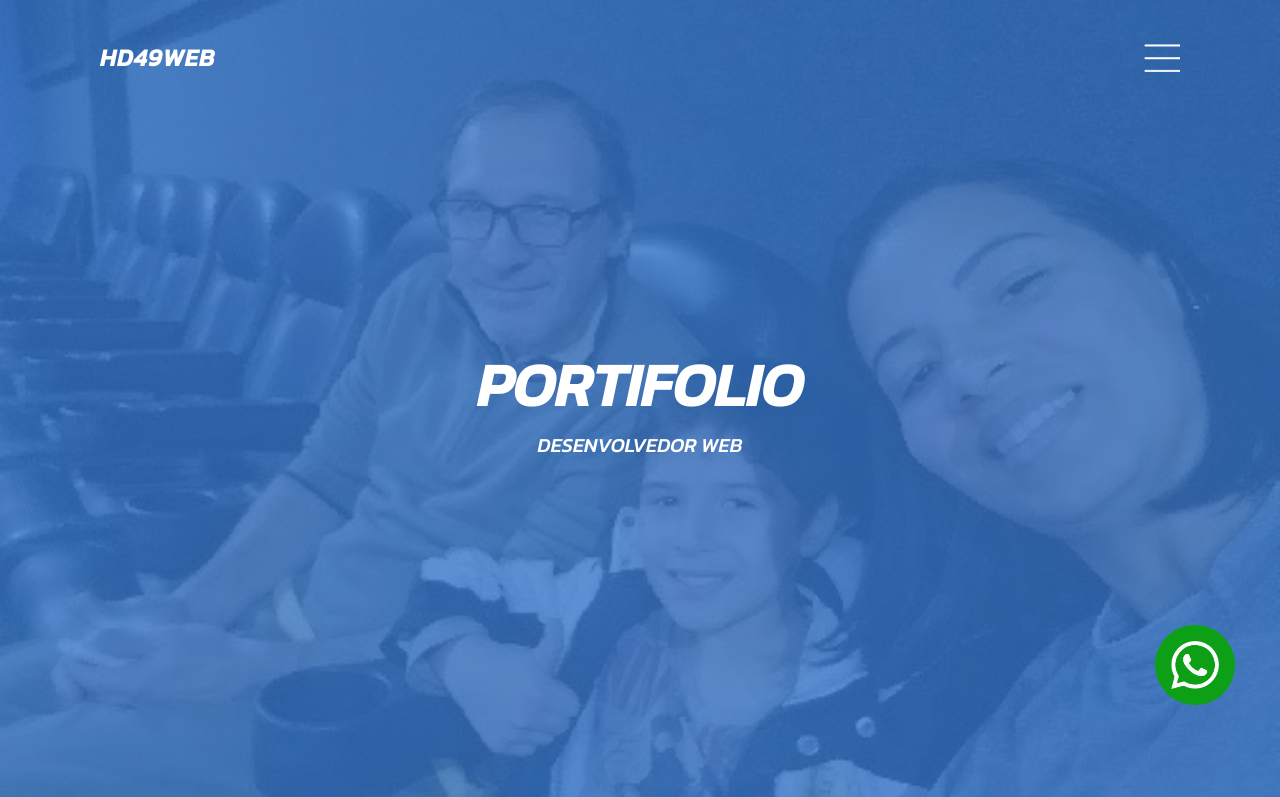
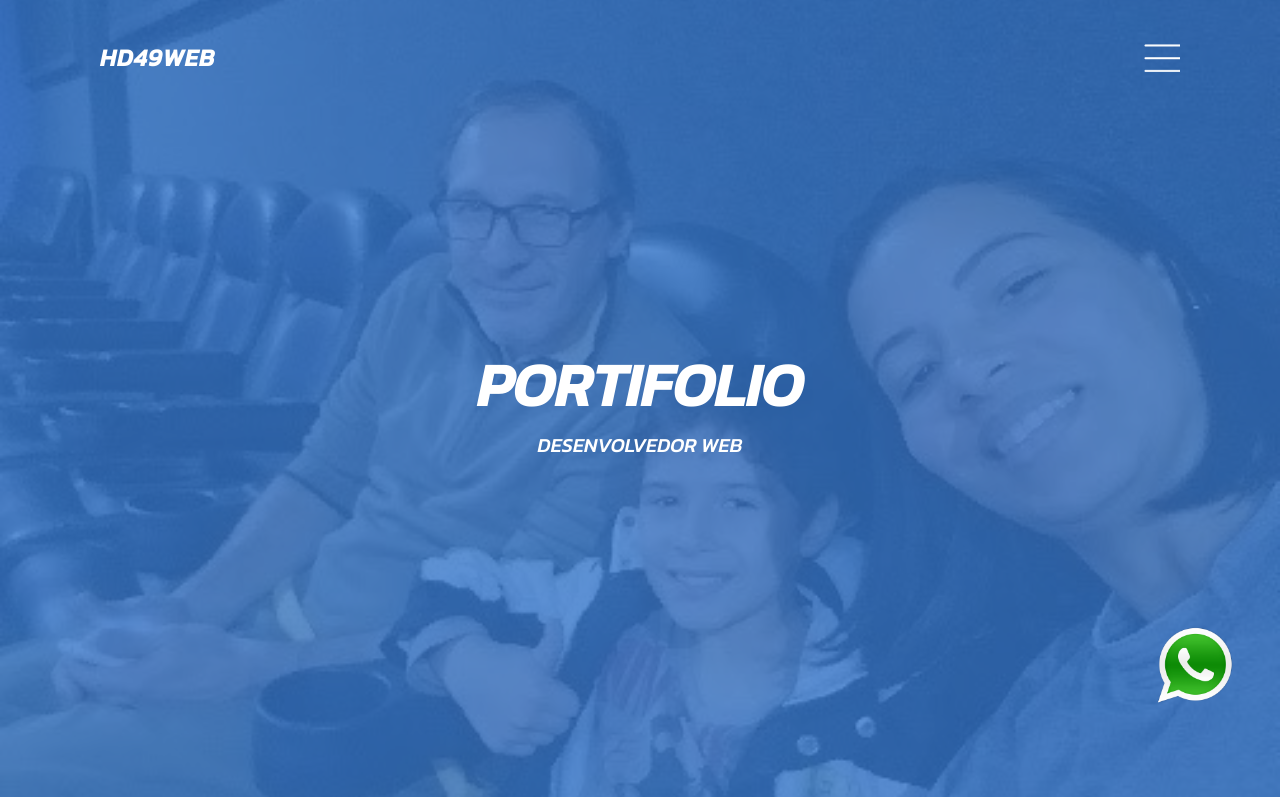
Before and after one commit to hd49web/portifolio, a plain HTML site: page index.html in a window 1280 px wide. Shown: the top 797 px of the page. Drawn offline with Linux system fonts and the light colour scheme; files whose address does not match are found by name.

Commit message:
mudar icone

```diff
--- a/index.html
+++ b/index.html
@@ -7,7 +7,7 @@
 <link rel="stylesheet" type="text/css" href="css/estilo.css">
 </head>
 <body>
-<a class="whatsapp" href= "https://api.whatsapp.com/send/?phone=5511975009566&text&app_absent=0" target="_blank"><img src="img/Whatsapp.png"></a>
+<a class="whatsapp" href= "https://api.whatsapp.com/send/?phone=5511975009566&text&app_absent=0" target="_blank"><img src="img/Whatsapp1.png"></a>
 
 
 <div class="banner">
```
Also changed, not shown: img/whatsapp1.png (added).
